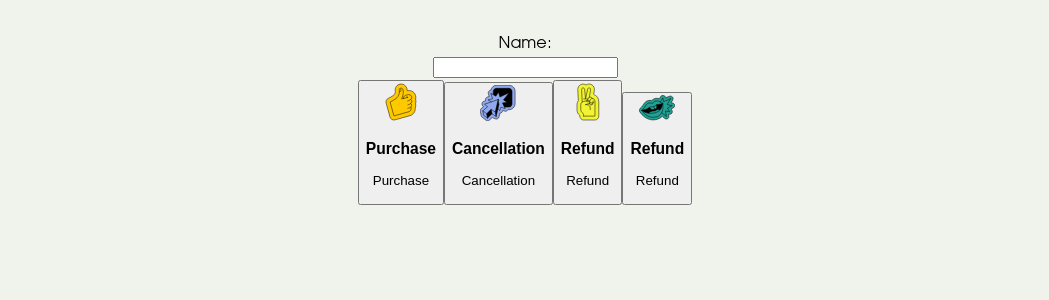
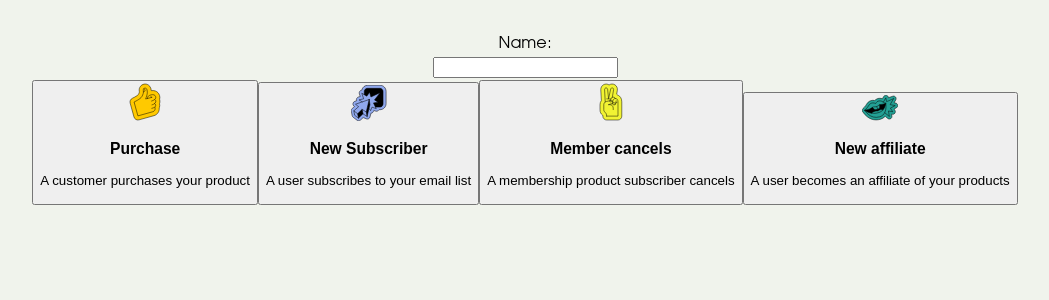
Before and after one commit to MauFrontier/gumroad-email-marketing-prototype, a React (Vite) app: page / in a window 1280 px wide. Shown: the top 300 px of the page, without its empty margins (115-1164 px from the left). Built offline with nearby package versions, Linux system fonts and the light colour scheme.

Commit message:
feat: Use correct data for triggers

```diff
--- a/src/features/EmailMarketing/EmailTargeting/TriggerSelection/TriggerSelection.tsx
+++ b/src/features/EmailMarketing/EmailTargeting/TriggerSelection/TriggerSelection.tsx
@@ -5,22 +5,22 @@ const triggers = [
   {
     stickerURI: './src/assets/images/stickers/sticker_thumbs-up.svg',
     name: 'Purchase',
-    shortDescription: 'Purchase',
+    shortDescription: 'A customer purchases your product',
   },
   {
     stickerURI: './src/assets/images/stickers/sticker_click.svg',
-    name: 'Cancellation',
-    shortDescription: 'Cancellation',
+    name: 'New Subscriber',
+    shortDescription: 'A user subscribes to your email list',
   },
   {
     stickerURI: './src/assets/images/stickers/sticker_peace.svg',
-    name: 'Refund',
-    shortDescription: 'Refund',
+    name: 'Member cancels',
+    shortDescription: 'A membership product subscriber cancels',
   },
   {
     stickerURI: './src/assets/images/stickers/sticker_talking-mouth.svg',
-    name: 'Refund',
-    shortDescription: 'Refund',
+    name: 'New affiliate',
+    shortDescription: 'A user becomes an affiliate of your products',
   },
 ];
 
```
